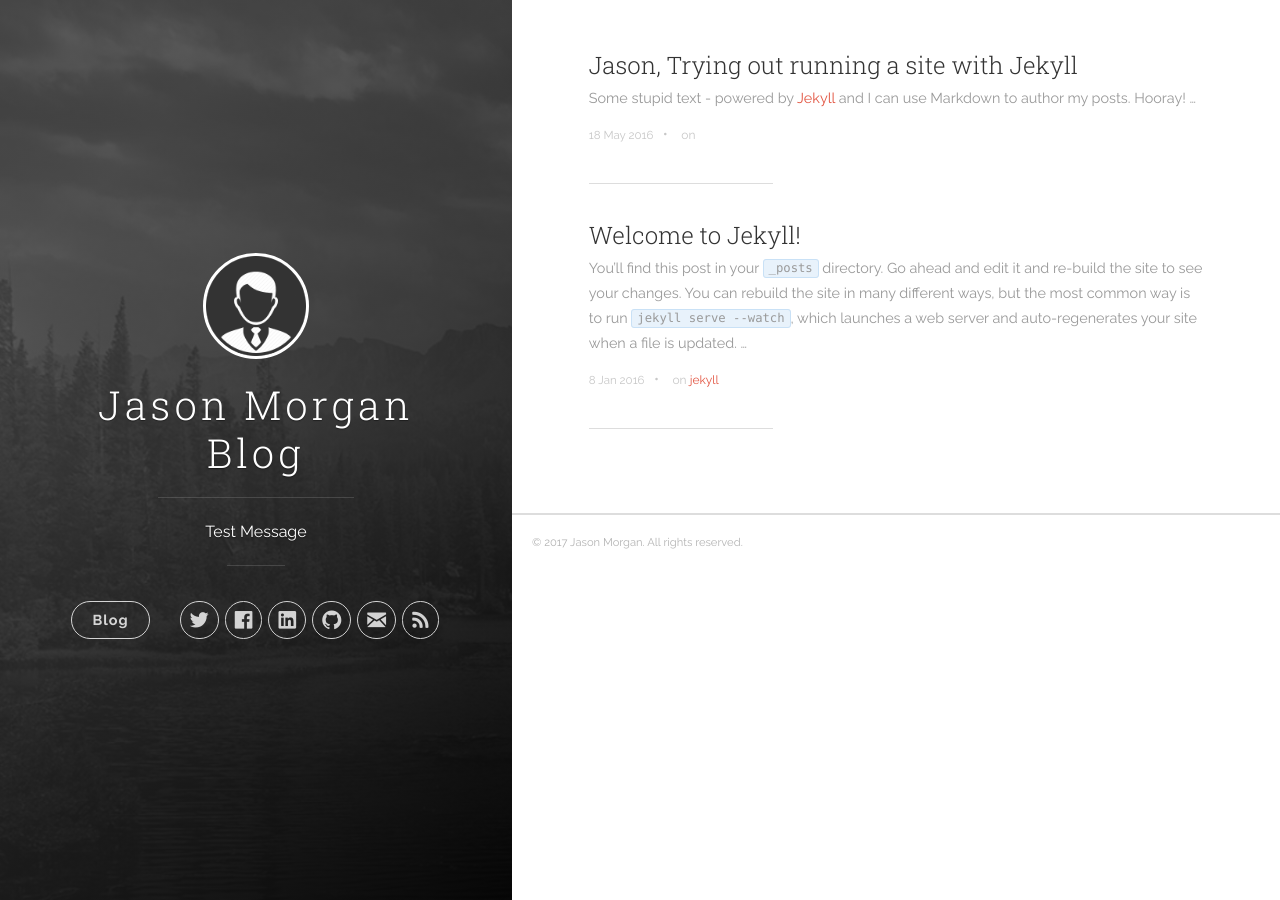
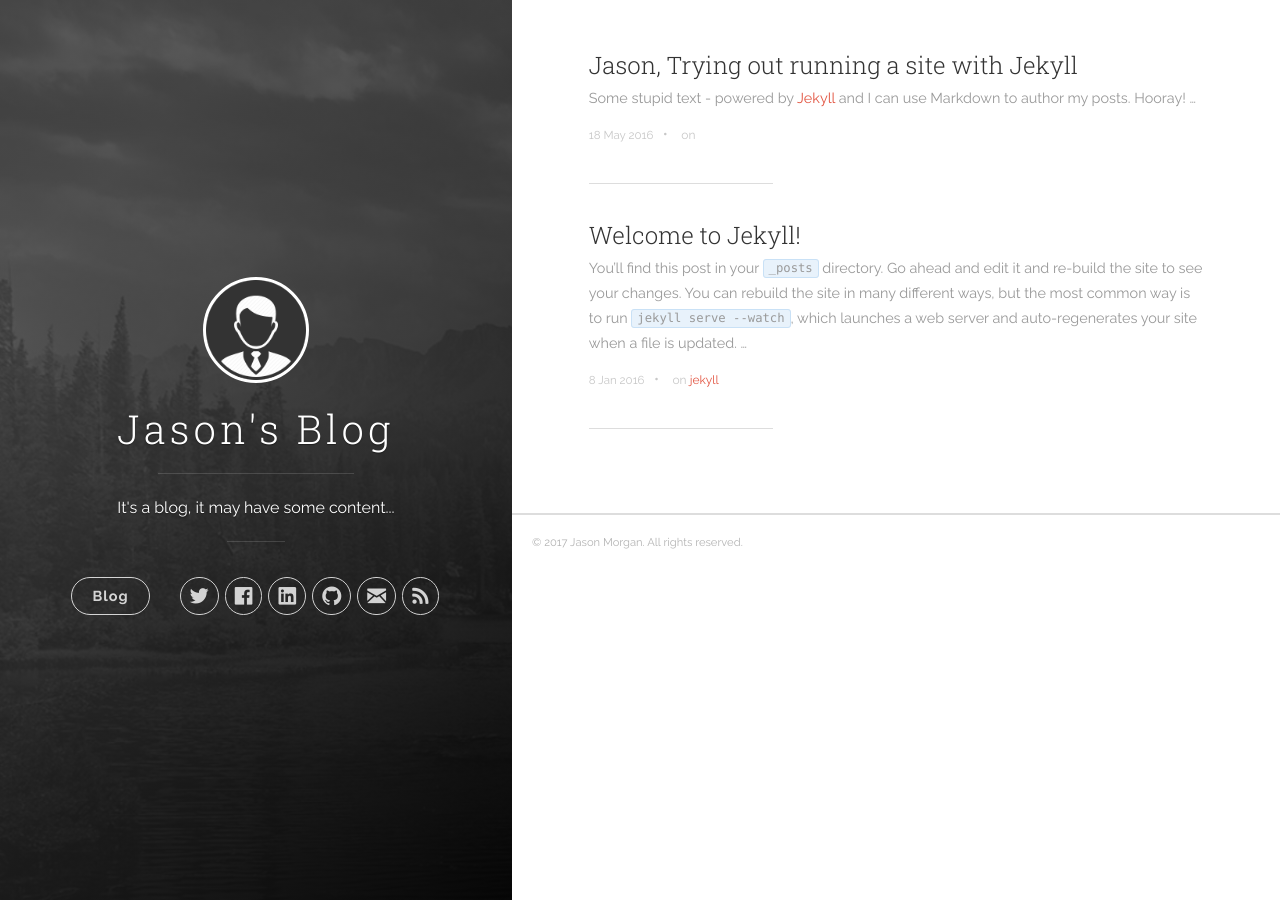
Before and after one commit to JasonMorgan/JasonMorgan.github.io, a Jekyll site: the page built from index.html, in a window 1280 px wide. Built offline with Jekyll 4.4.1, drawn with Linux system fonts in a browser that asks for light colours; nearby versions of some CDN libraries; the list of posts is cut into pages by our own code.

Commit message:
New Description.

```diff
--- a/_config.yml
+++ b/_config.yml
@@ -1,6 +1,6 @@
 # Site settings
-title: Jason Morgan Blog
-description: 'Test Message'
+title: Jason's Blog
+description: "It's a blog, it may have some content..."
 url: 'https://jasonmorgan.github.io'
 baseurl: '/'
 enforce_ssl: 'jasonmorgan.github.io'
```
